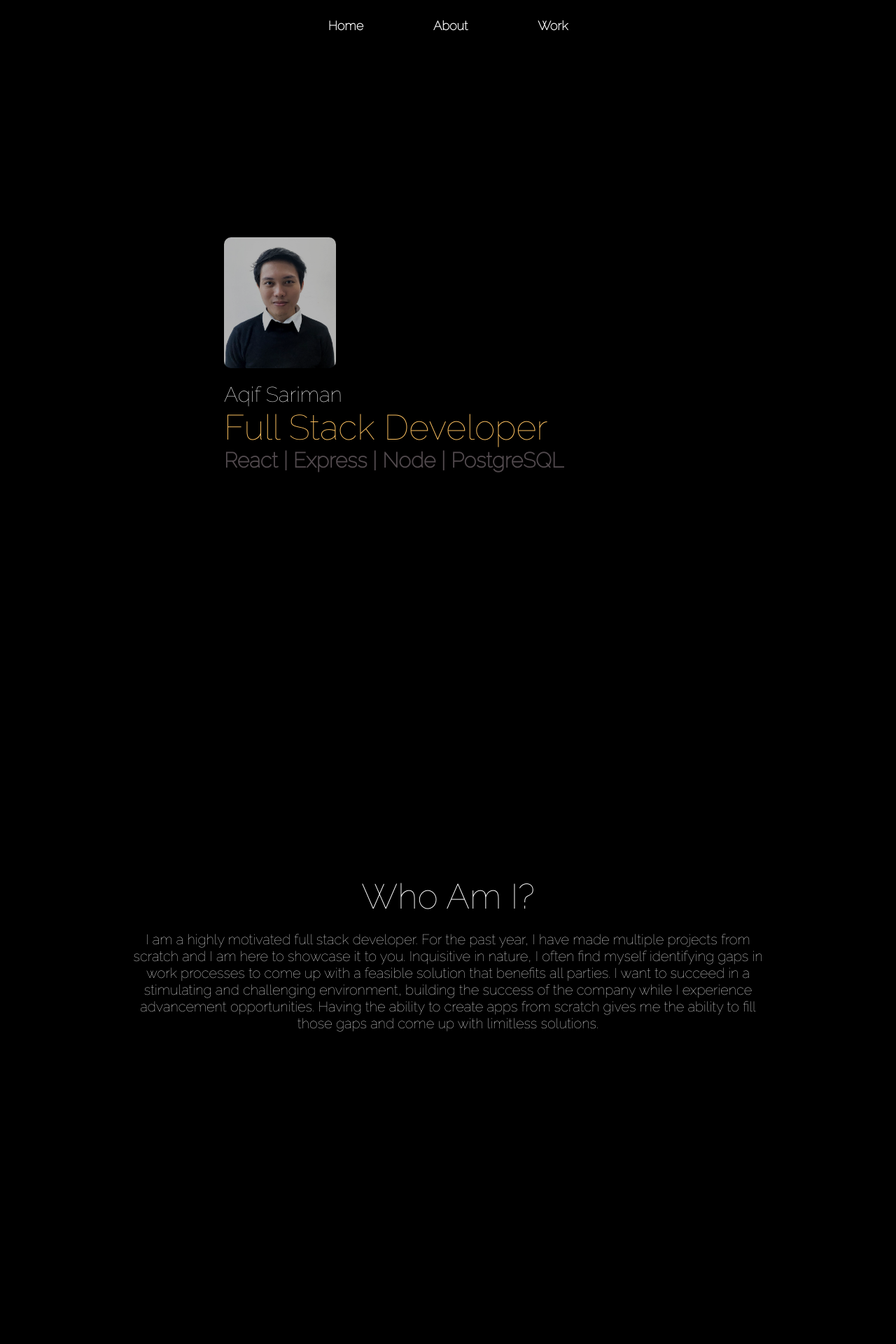
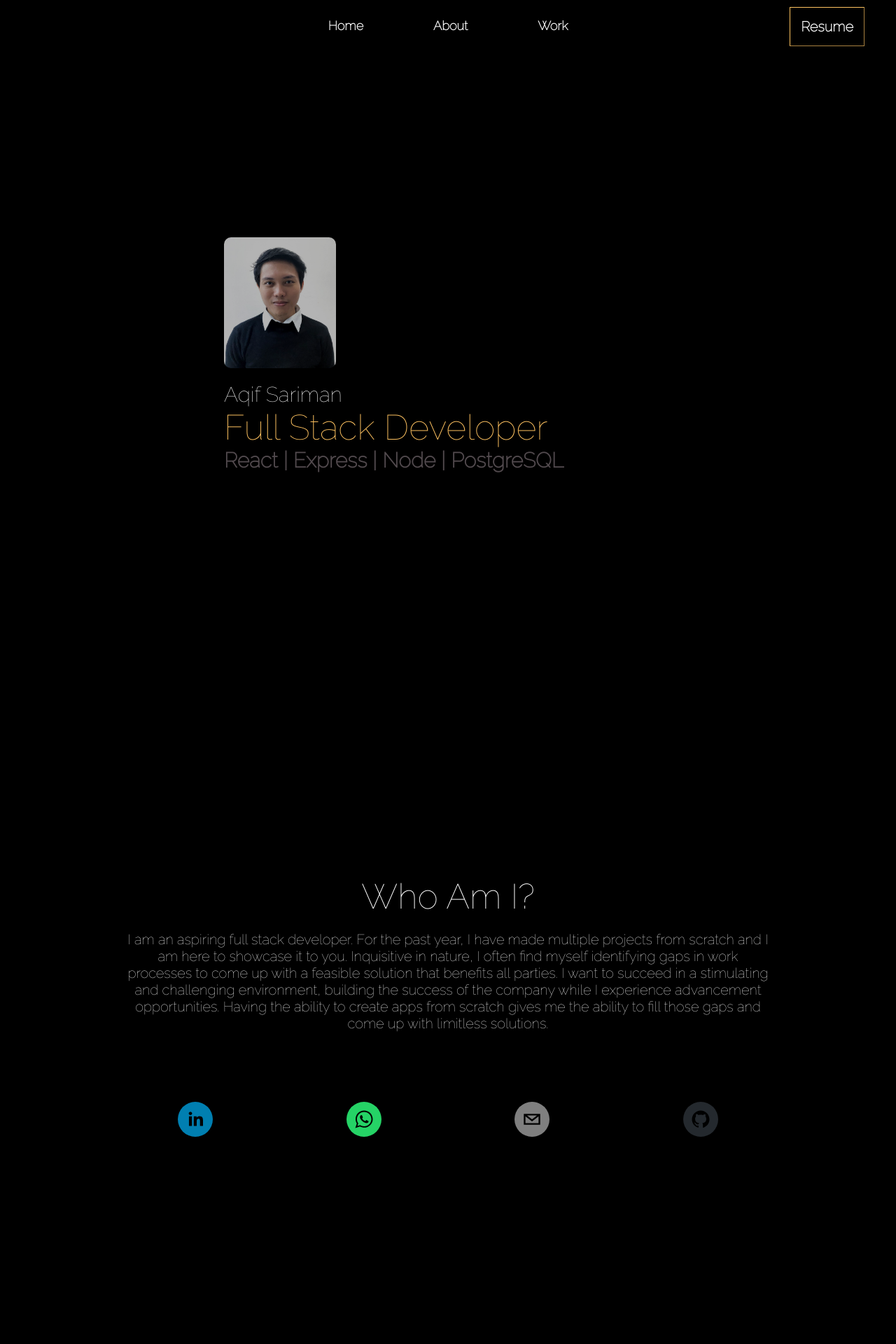
Before and after one commit to aqifsariman/portfolio, a React (Create React App) app: page / in a window 1280 px wide. Shown: the top 1920 px of the page at 70% size. Built offline with nearby package versions, Linux system fonts and the light colour scheme.

Commit message:
contact details

```diff
--- a/package.json
+++ b/package.json
@@ -16,6 +16,7 @@
     "react-router-hash": "^3.0.3",
     "react-router-hash-link": "^2.4.3",
     "react-scripts": "5.0.1",
+    "react-social-icons": "^5.14.0",
     "web-vitals": "^2.1.4"
   },
   "scripts": {
--- a/src/components/Main/About.jsx
+++ b/src/components/Main/About.jsx
@@ -1,5 +1,8 @@
 import { useState, useEffect } from 'react';
 import styles from './About.module.css';
+import React from 'react';
+import ReactDOM from 'react-dom';
+import { SocialIcon } from 'react-social-icons';
 
 const About = () => {
   const [isLoaded, setIsLoaded] = useState(false);
@@ -14,8 +17,8 @@ const About = () => {
     <section id="About" className={isLoaded ? styles.main : styles.notLoaded}>
       <header>Who Am I?</header>
       <p>
-        I am a highly motivated full stack developer. For the past year, I have
-        made multiple projects from scratch and I am here to showcase it to you.
+        I am an aspiring full stack developer. For the past year, I have made
+        multiple projects from scratch and I am here to showcase it to you.
         Inquisitive in nature, I often find myself identifying gaps in work
         processes to come up with a feasible solution that benefits all parties.
         I want to succeed in a stimulating and challenging environment, building
@@ -23,6 +26,27 @@ const About = () => {
         Having the ability to create apps from scratch gives me the ability to
         fill those gaps and come up with limitless solutions.
       </p>
+      <div className={styles['button-group']}>
+        <SocialIcon
+          url="https://www.linkedin.com/in/aqif-sariman-20b869160/"
+          title="LinkedIn"
+        />
+        <SocialIcon
+          url="https://wa.me/6596784335?text=Hi%20Aqif!"
+          network="whatsapp"
+          title="Whatsapp"
+        />
+        <SocialIcon
+          url="mailto:aqifsariman@gmail.com"
+          network="email"
+          title="Email"
+        />
+        <SocialIcon
+          url="https://github.com/aqifsariman"
+          network="github"
+          title="Github"
+        />
+      </div>
     </section>
   );
 };
--- a/src/components/Main/About.module.css
+++ b/src/components/Main/About.module.css
@@ -24,6 +24,12 @@
   margin-bottom: 20px;
 }
 
+.button-group {
+  margin-top: 100px;
+  display: flex;
+  justify-content: space-evenly;
+}
+
 @media screen and (max-width: 500px) {
   .main p {
     font-size: 15px;
--- a/src/components/UI/Navbar.jsx
+++ b/src/components/UI/Navbar.jsx
@@ -2,6 +2,7 @@ import styles from './Navbar.module.css';
 import { useState } from 'react';
 import { useEffect } from 'react';
 import { HashLink } from 'react-router-hash-link';
+import pdf from '../../assets/Resume.pdf';
 const Navbar = () => {
   const [show, setShow] = useState(true);
   const [topOfPage, setTopOfPage] = useState(0);
@@ -47,6 +48,9 @@ const Navbar = () => {
             </HashLink>
           </li>
         </ul>
+        <button className={styles.resume}>
+          <a href={pdf}> Resume</a>
+        </button>
       </nav>
     </header>
   );
--- a/src/components/UI/Navbar.module.css
+++ b/src/components/UI/Navbar.module.css
@@ -46,3 +46,26 @@ a {
   text-decoration: none;
   color: white;
 }
+
+.resume {
+  color: white;
+  background-color: transparent;
+  font-family: "Raleway", sans-serif;
+  font-weight: bolder;
+  padding: 15px;
+  font-size: 20px;
+  border-width: thin;
+  border-color: #fec260;
+  position: absolute;
+  right: 45px;
+  top: 10px;
+}
+
+@media screen and (max-width: 500px) {
+  .resume {
+    position: relative;
+    top: -10px;
+    right: -5px;
+    padding: 5px;
+  }
+}
```
Also changed, not shown: 2 other files (tests, documents, lock files or other folders).
